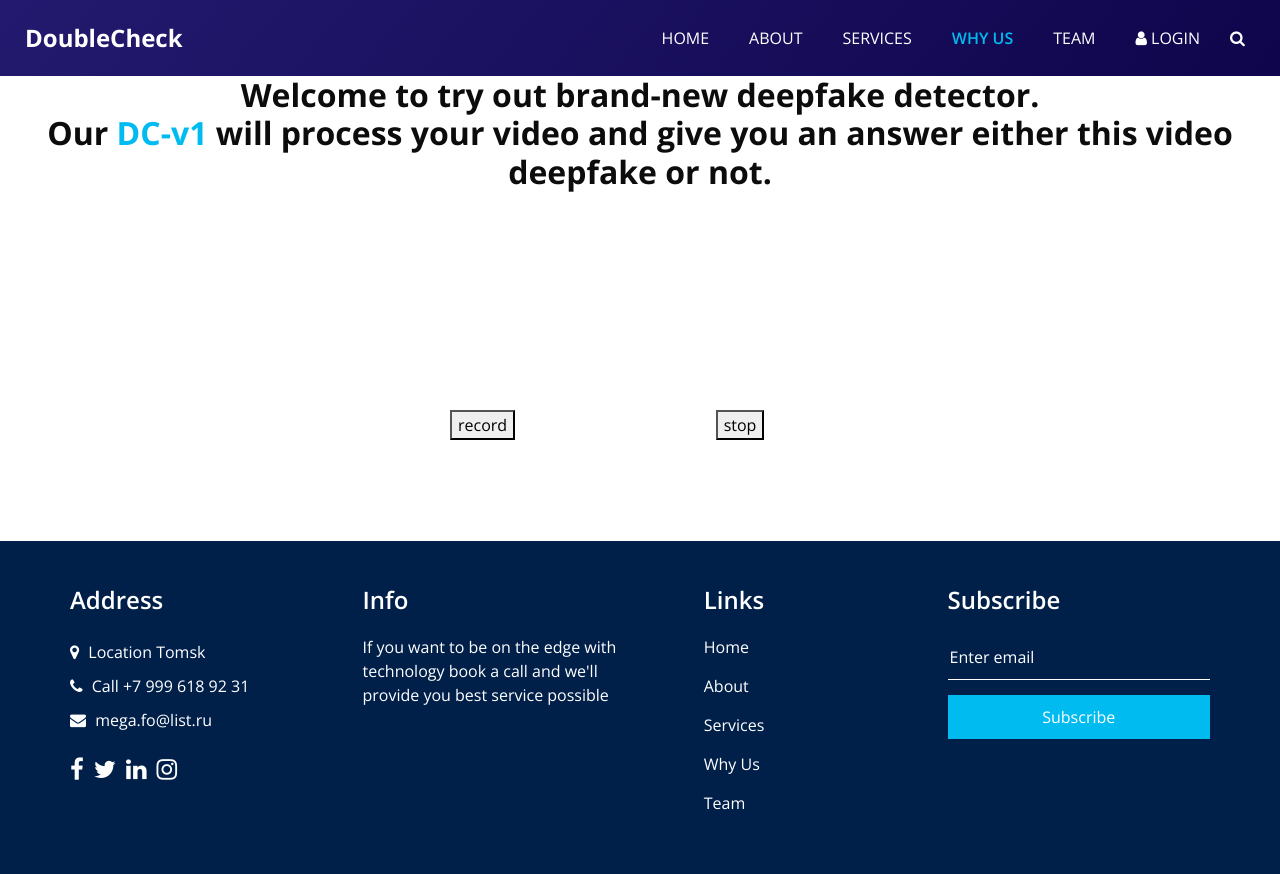
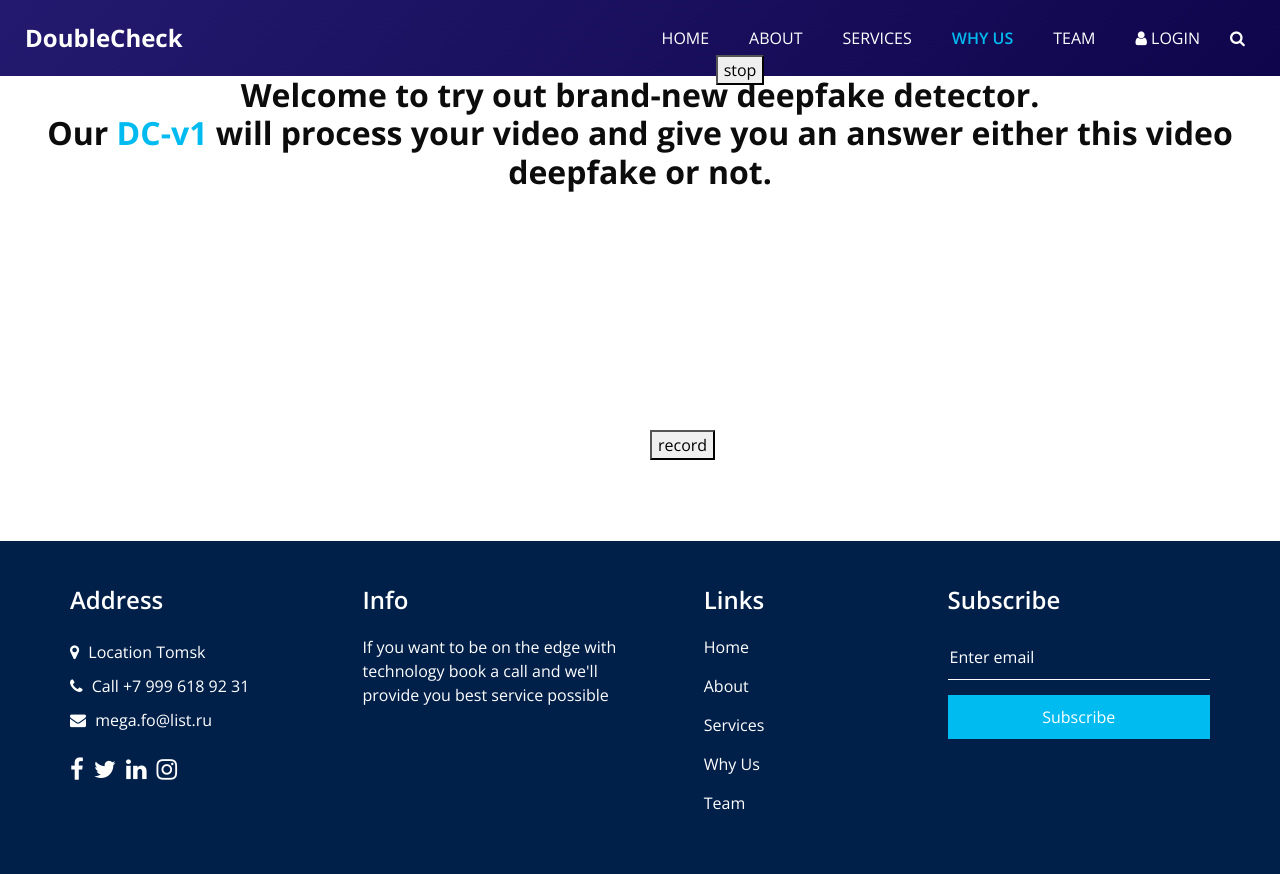
Before and after one commit to Roman12322/DoubleCheck, a Django app: template main/templates/main/main.html in a window 1280 px wide; the page is wider, and only the part inside the window is pictured. Shown: the top 874 px of that part. Run offline with Django 3.2, Linux system fonts and the light colour scheme; the template is opened without the code that fills it, so the values that code supplies are empty; some libraries are stand-ins or nearby versions.

Commit message:
trying to fix .css v5

```diff
--- a/static/main/css/style.css
+++ b/static/main/css/style.css
@@ -637,14 +637,16 @@ a:focus {
 
 .stop-button {
   position: absolute;
-  top: 400px;
+  top: 45px;
   left: 100px;
 }
 /* Стилизация блока с кнопкой 'record' */
 .record-button {
+  display: flex;
+  justify-content: center;
   position: absolute;
-  top: 410px;
-  left: 450px;
+  top: 430px;
+  left: 650px;
 }
 
 /*team section */
```
